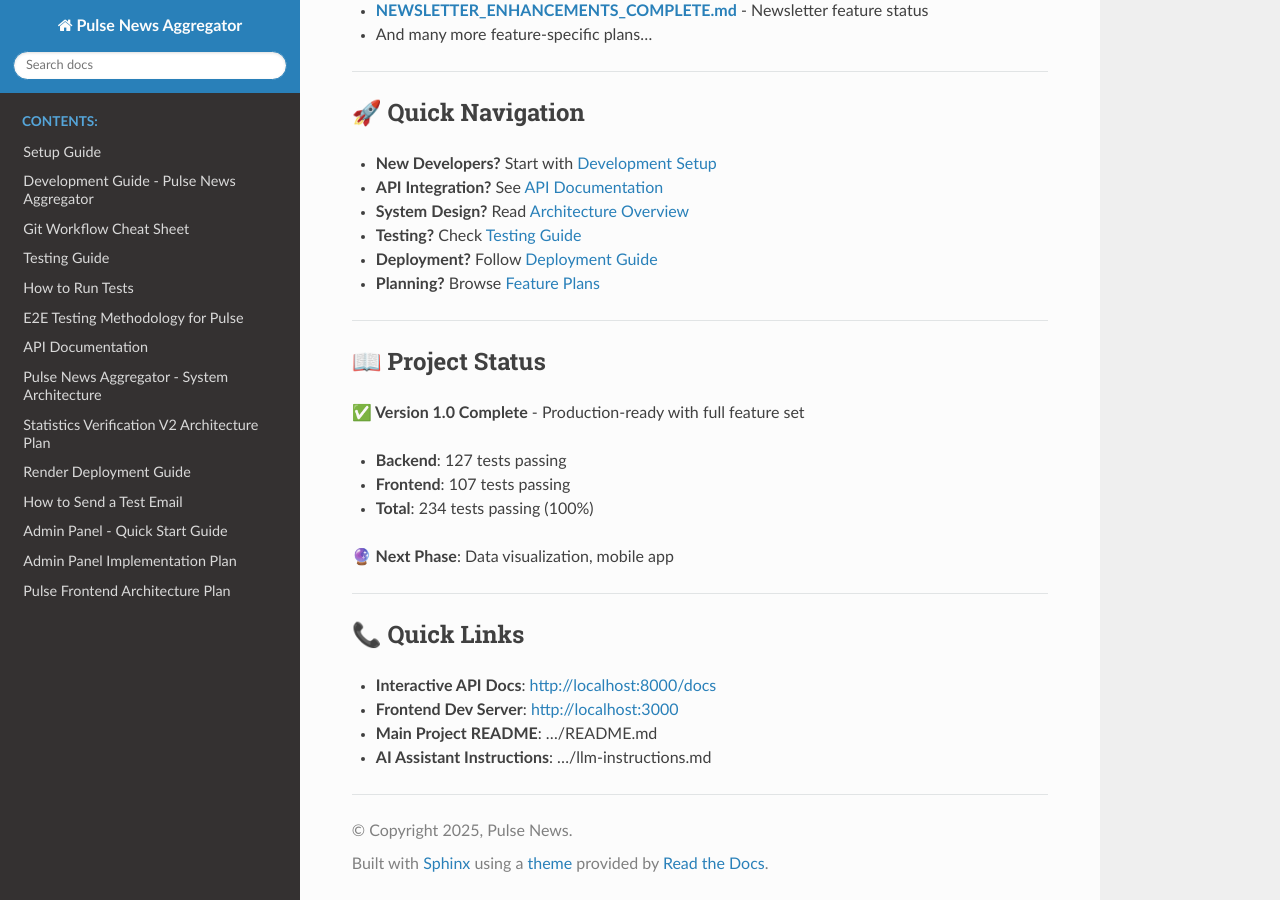
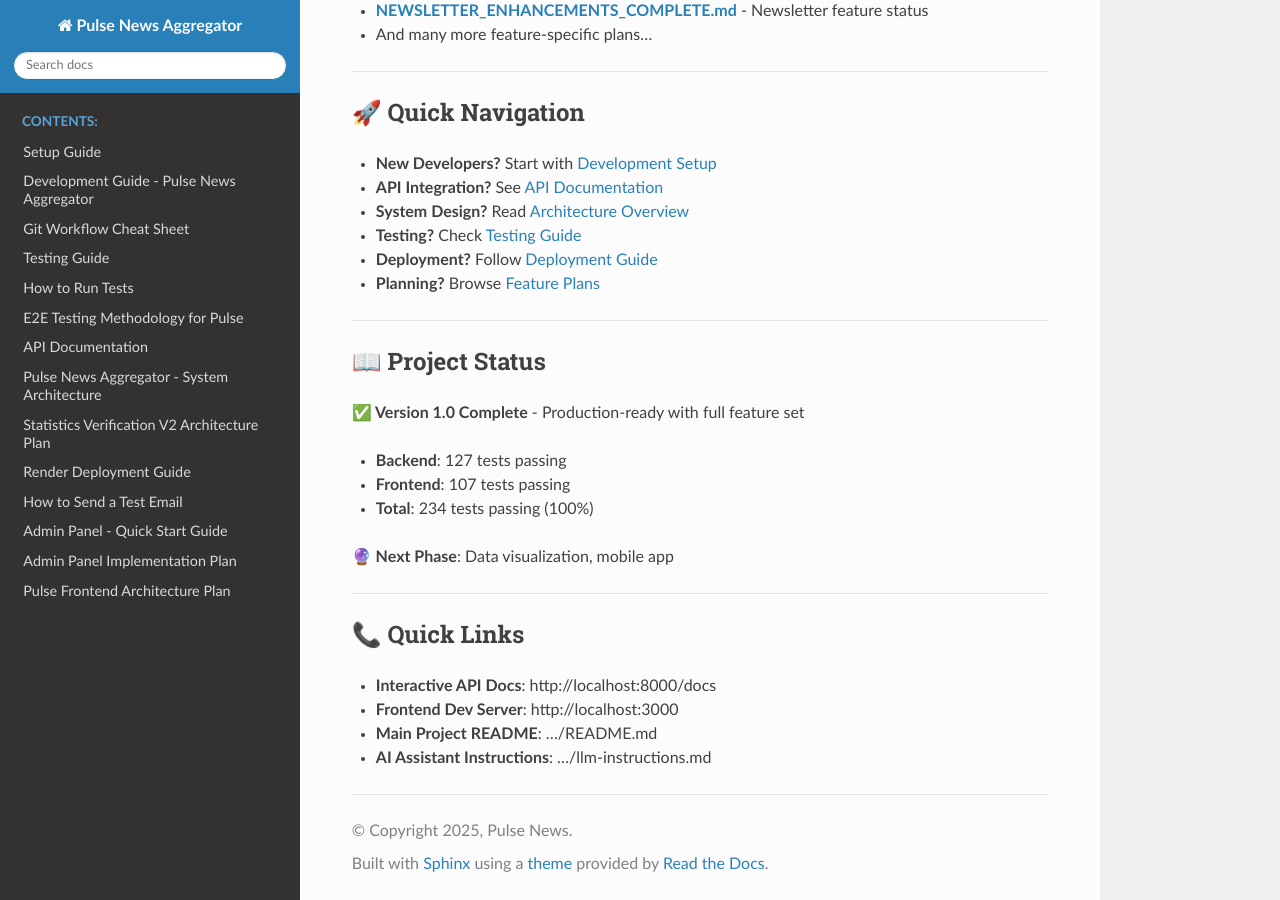
Before and after one commit to caderichard-debug/Pulse-News, a Sphinx documentation site: the page built from docs/README.md, in a window 1280 px wide and 900 px high, scrolled down 1693 px. Built offline with Sphinx 7.4.7 and the Read the Docs theme 3.1.0, drawn with Linux system fonts in a browser that asks for light colours; part of the change alters nothing that is shown.

```diff
--- a/docs/conf.py
+++ b/docs/conf.py
@@ -47,12 +47,12 @@ templates_path = ['_templates']
 
 # List of patterns, relative to source directory, that match files and
 # directories to ignore when looking for source files.
-exclude_patterns = []
+exclude_patterns = ['_build', 'Thumbs.db', '.DS_Store', '**/_static/**']
 
 # The suffix(es) of source filenames.
 source_suffix = {
     '.rst': None,
-    '.md': 'myst_parser',
+    '.md': None,
 }
 
 # The master toctree document.
@@ -68,16 +68,9 @@ html_theme = 'sphinx_rtd_theme'
 #
 html_theme_options = {
     'canonical_url': 'https://docs.pulsenews.app',
-    'analytics_id': 'G-XXXXXXXXXX',  # Replace with actual Google Analytics ID if needed
-    'logo_only': False,
     'display_version': True,
     'prev_next_buttons_location': 'bottom',
-    'style_external_links': False,
-    'vcs_pageview_mode': 'edit',
     'style_nav_header_background': '#2980b9',
-    # Tweak the logo and favicon
-    'logo': 'https://pulsenews.app/favicon.ico',
-    'favicon': 'https://pulsenews.app/favicon.ico',
     'navigation_depth': 4,
 }
 
@@ -107,10 +100,10 @@ html_sidebars = {
 # so a file named "default.css" will overwrite the builtin "default.css".
 html_static_path = ['_static']
 
-# Custom CSS overrides
-html_css_files = [
-    'css/custom.css',
-]
+# Custom CSS overrides - commented out to prevent build issues
+# html_css_files = [
+#     'css/custom.css',
+# ]
 
 # Output file base name for HTML help builder.
 htmlhelp_basename = 'PulseNewsAggregatorDoc'
@@ -171,18 +164,11 @@ myst_enable_extensions = [
     "deflist",
     "html_admonition",
     "html_image",
-    "linkify",
     "replacements",
     "smartquotes",
     "substitution",
     "tasklist",
 ]
-
-myst_substitutions = {
-    "project": project,
-    "version": version,
-    "release": release,
-}
 
 def setup(app):
     """Override the name for a custom role.
@@ -191,3 +177,9 @@ def setup(app):
     is the processed text of the role argument.
 
     """
+    # Add error handling for custom setup
+    try:
+        pass
+    except Exception as e:
+        print(f"Warning: Setup error {e}")
+        return
--- a/docs/requirements.txt
+++ b/docs/requirements.txt
@@ -2,4 +2,3 @@
 sphinx>=8.0.0
 sphinx-rtd-theme>=1.3.0
 myst-parser>=3.0.0
-linkify-it-py>=2.0.0
```
